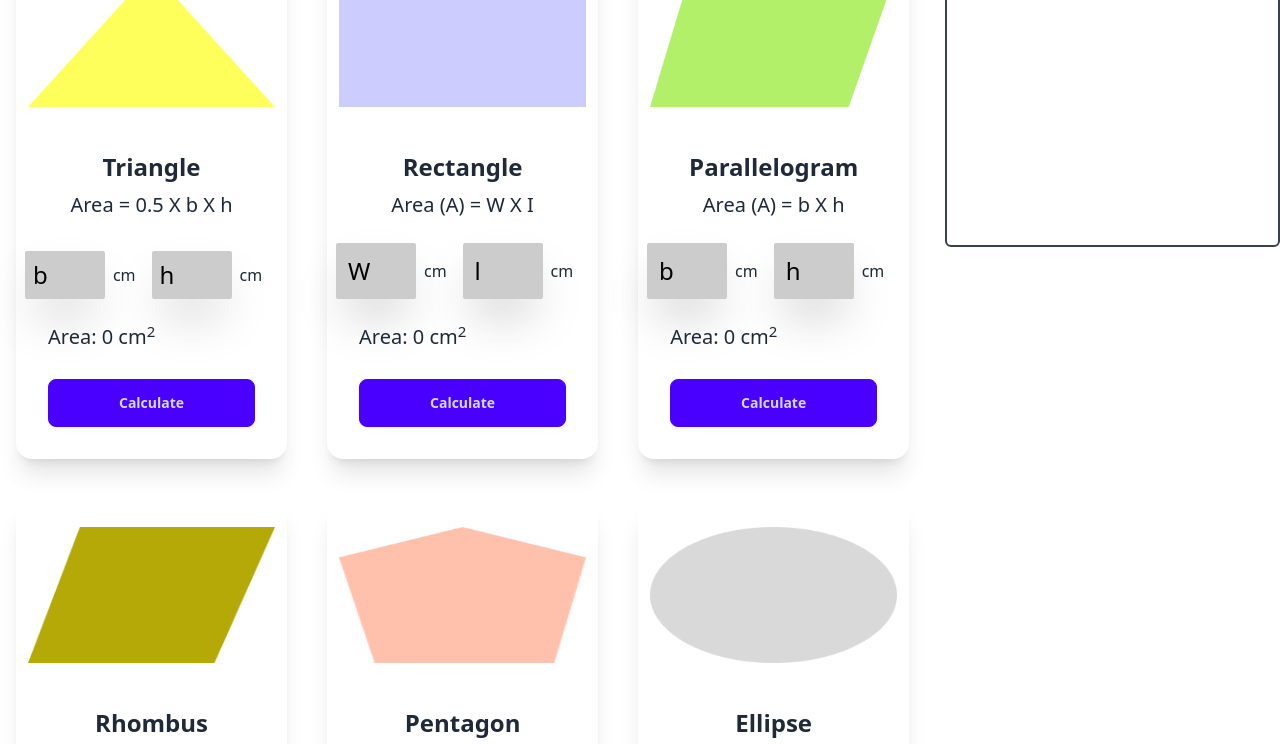
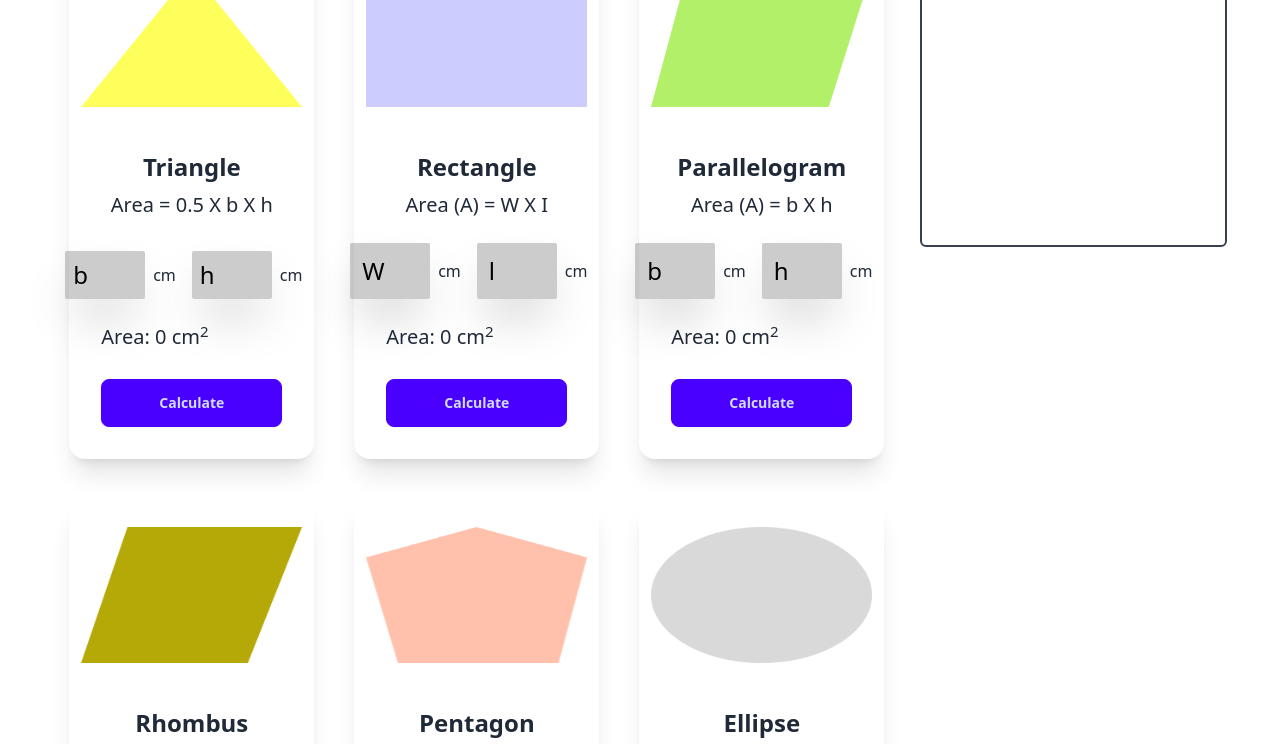
Before and after one commit to Hridoykhan4/DOM-1_GeoMetryGenius, a plain HTML site: page index.html in a window 1280 px wide. Shown: the part 217-961 px from the top of the page. Drawn offline with nearby package versions, Linux system fonts and the light colour scheme.

Commit message:
Practices Continues

```diff
--- a/index.html
+++ b/index.html
@@ -28,14 +28,16 @@
       </div>
     </header>
 
-    <main class="w-full mt-10 mx-auto">
+    <main class="w-11/12 mt-10 mx-auto">
       <!-- Main Content Container -->
-      <div class="flex flex-col gap-5 md:flex-row">
+      <div class="flex flex-col gap-5 lg:flex-row">
         <!-- Shape Card Container -->
         <div
           class="w-11/12 gap-5 grid grid-cols-1 md:gap-10 p-4 md:grid-cols-2 lg:grid-cols-3"
         >
           <!-- Triangle Card -->
+
+
           <div class="card bg-base-100 shadow-xl">
             <figure>
               <img
@@ -309,7 +311,13 @@
               </div>
             </div>
           </div>
+
+
+
         </div>
+
+
+
 
         <!-- Area Calculation Calculator -->
         <div class="w-1/3 border-2 border-gray-700 rounded-md h-80">
@@ -324,5 +332,6 @@
     <script src="scripts/rhombus.js"></script>
     <script src="scripts/pentagon.js"></script>
     <script src="scripts/ellipse.js"></script>
+
   </body>
 </html>
--- a/scripts/traingle-calculate.js
+++ b/scripts/traingle-calculate.js
@@ -3,12 +3,14 @@
 
     Step 1 : Get base value of the triangle
     step 2: Added an id in the base input field
-    Step 3: use getelement byId to access the input fiels
+    Step 3: use getelement byId to access the input field
     Step-4: Get value from the input field by using triangle-base.value
     STe 5: Convert the value to a number using parseFloat
  */
 
-function calculateTriangleArea(){
+
+
+/* function calculateTriangleArea(){
     // Get Triangle Base Value
     const triangleBase = document.getElementById('triangle-base');
     const TriangleBaseText= triangleBase.value;
@@ -25,4 +27,4 @@ function calculateTriangleArea(){
     const TraingleAreaSpan = document.getElementById('triangle-area');
     TraingleAreaSpan.innerText = area;
 
-}
+} */
```
